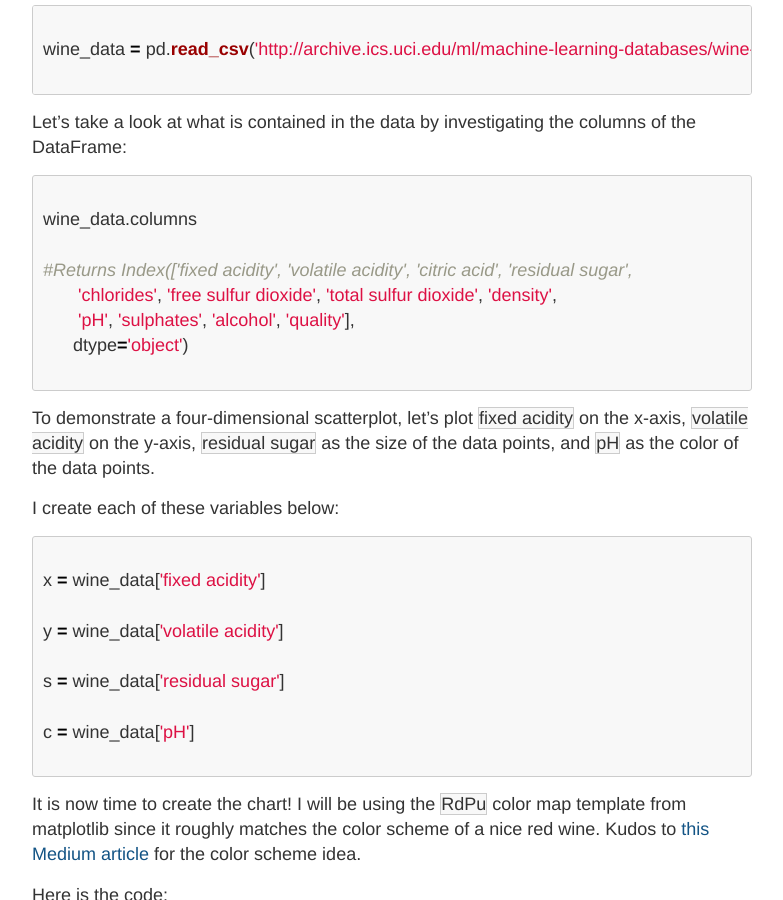
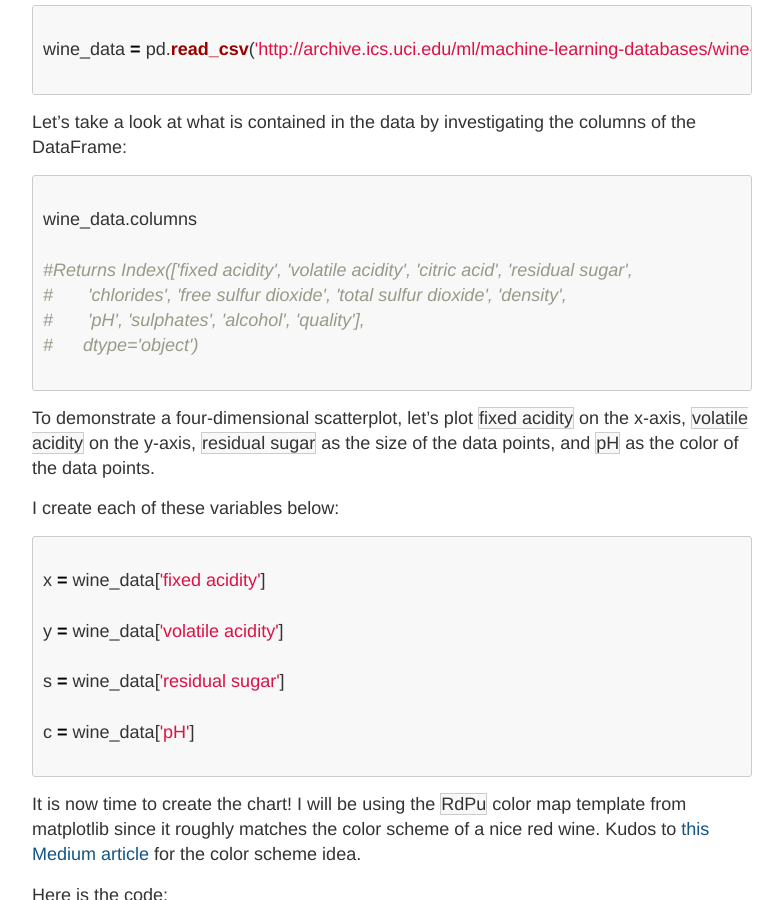
Before and after one commit to rosyberti/website, a Jekyll site: the page built from python-visualization/scatterplot.md, in a window 1280 px wide and 900 px high, scrolled down 13276 px. Shown: the whole window, without its empty margins (248-1031 px from the left). Built offline with Jekyll 4.4.1, drawn with Linux system fonts in a browser that asks for light colours.

Commit message:
added multiline comment where necessary

````diff
--- a/python-visualization/scatterplot.md
+++ b/python-visualization/scatterplot.md
@@ -406,9 +406,9 @@ Let's take a look at what is contained in the data by investigating the columns
 wine_data.columns
 
 #Returns Index(['fixed acidity', 'volatile acidity', 'citric acid', 'residual sugar',
-       'chlorides', 'free sulfur dioxide', 'total sulfur dioxide', 'density',
-       'pH', 'sulphates', 'alcohol', 'quality'],
-      dtype='object')
+#       'chlorides', 'free sulfur dioxide', 'total sulfur dioxide', 'density',
+#       'pH', 'sulphates', 'alcohol', 'quality'],
+#      dtype='object')
 
 ```
 
````
